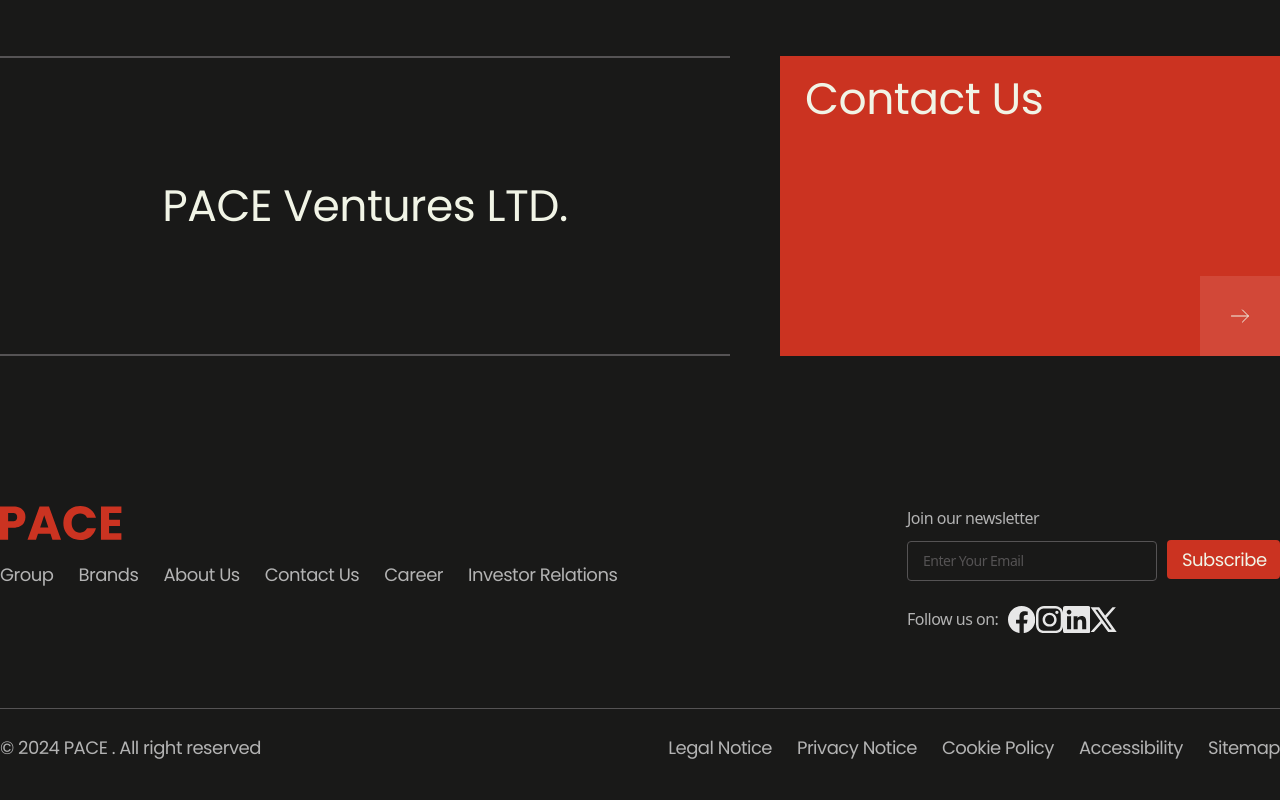
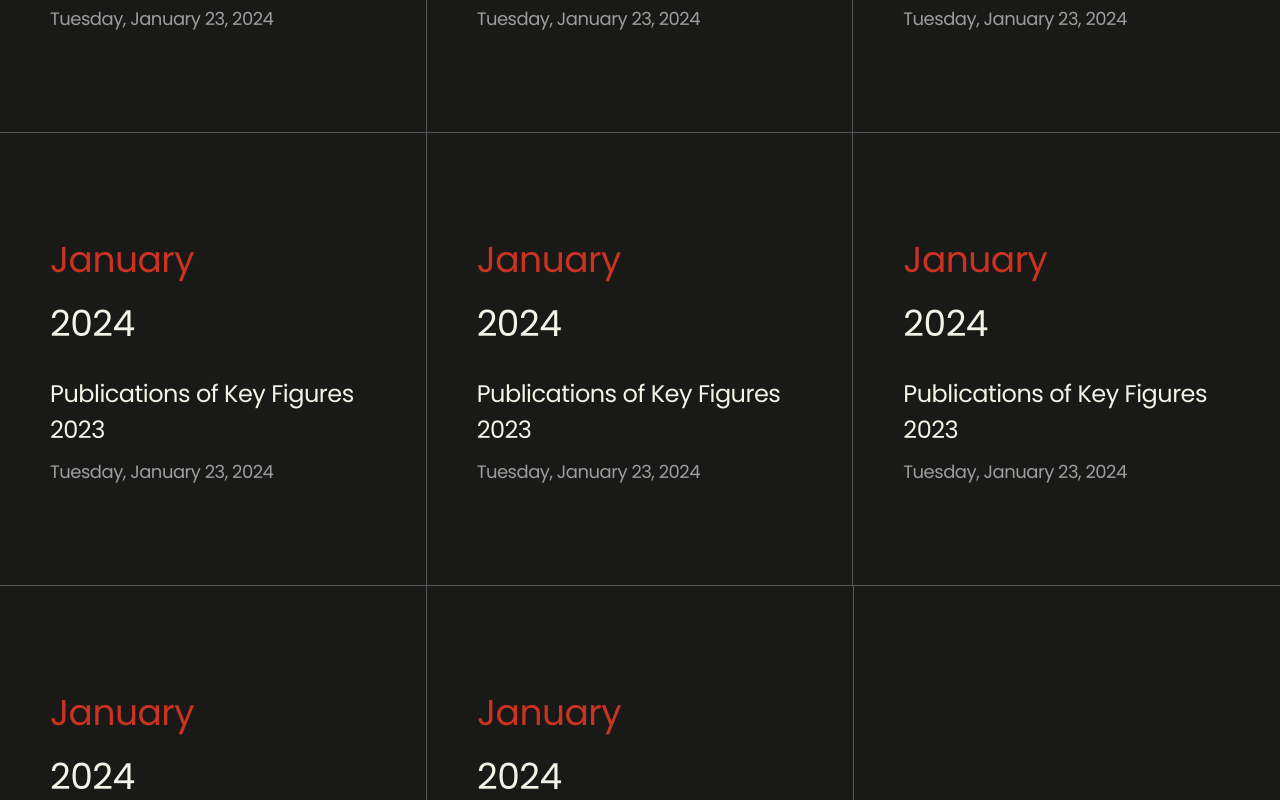
Before and after one commit to TarunRajpurohit123/pace-bussiness-website, a Next.js app in the folder pace-website/: page /investors in a window 1280 px wide. Shown: the part 2220-3020 px from the top of the page. Built offline with nearby package versions, Linux system fonts and the light colour scheme.

Commit message:
investor relation section sets on page

```diff
--- a/pace-website/src/app/globals.css
+++ b/pace-website/src/app/globals.css
@@ -971,8 +971,8 @@ option:hover {
   display: flex;
   justify-content: center;
   align-items: center;
-  border-top: 2px solid var(--gray_700);
-  border-bottom: 2px solid var(--gray_700);
+  border-top: 1px solid var(--gray_700);
+  border-bottom: 1px solid var(--gray_700);
 }
 
 .investors__left > .investors__cn {
@@ -1159,7 +1159,7 @@ option:hover {
 
 .financialCalenderCard {
   width: 42.7rem;
-  height: 42.7rem;
+  /* height: 42.7rem; */
   padding: 10rem 5rem 10rem 5rem;
 }
 
--- /dev/null
+++ b/pace-website/src/app/investors/FCard.jsx
@@ -0,0 +1,14 @@
+export default function FCard({ month, year, name, time, style }) {
+  return (
+    <>
+      <div className="financialCalenderCard" style={style}>
+        <p className="monthname">{month}</p>
+        <p className="year">{year}</p>
+        <div className="fc__main">
+          <p className="fc__main__name">{name}</p>
+          <p className="fc__main__time">{time}</p>
+        </div>
+      </div>
+    </>
+  );
+}
--- a/pace-website/src/app/investors/FinancialCalender.jsx
+++ b/pace-website/src/app/investors/FinancialCalender.jsx
@@ -1,16 +1,97 @@
+import FCard from "./FCard";
+
 export default function FinancialCalender() {
   return (
     <>
-      <section className="financialCalender page-width">
+      <section className="financialCalender page-width pt-[7.5rem] pb-[7.5rem]">
         <h1>Financial Calendar</h1>
-        <section className="financialCalenderGrid">
-          <div className="financialCalenderCard">
-            <p className="monthname">January</p>
-            <p className="year">2024</p>
-            <div className="fc__main">
-              <p className="fc__main__name">Publications of Key Figures 2023</p>
-              <p className="fc__main__time">Tuesday, January 23, 2024</p>
-            </div>
+        <section className="financialCalenderGrid mt-[5rem]">
+          <div className="flex items-center">
+            <FCard
+              style={{
+                borderTop: "1px solid var(--gray_700)",
+                borderBottom: "1px solid var(--gray_700)",
+                borderRight: "1px solid var(--gray_700)",
+              }}
+              month={"January"}
+              year={2024}
+              name={"Publications of Key Figures 2023"}
+              time={"Tuesday, January 23, 2024"}
+            />
+            <FCard
+              style={{
+                borderTop: "1px solid var(--gray_700)",
+                borderBottom: "1px solid var(--gray_700)",
+                borderRight: "1px solid var(--gray_700)",
+              }}
+              month={"January"}
+              year={2024}
+              name={"Publications of Key Figures 2023"}
+              time={"Tuesday, January 23, 2024"}
+            />
+            <FCard
+              style={{
+                borderTop: "1px solid var(--gray_700)",
+                borderBottom: "1px solid var(--gray_700)",
+              }}
+              month={"January"}
+              year={2024}
+              name={"Publications of Key Figures 2023"}
+              time={"Tuesday, January 23, 2024"}
+            />
+          </div>
+          <div className="flex items-center">
+            <FCard
+              style={{
+                borderBottom: "1px solid var(--gray_700)",
+                borderRight: "1px solid var(--gray_700)",
+              }}
+              month={"January"}
+              year={2024}
+              name={"Publications of Key Figures 2023"}
+              time={"Tuesday, January 23, 2024"}
+            />
+            <FCard
+              style={{
+                borderBottom: "1px solid var(--gray_700)",
+                borderRight: "1px solid var(--gray_700)",
+              }}
+              month={"January"}
+              year={2024}
+              name={"Publications of Key Figures 2023"}
+              time={"Tuesday, January 23, 2024"}
+            />
+            <FCard
+              style={{
+                borderBottom: "1px solid var(--gray_700)",
+              }}
+              month={"January"}
+              year={2024}
+              name={"Publications of Key Figures 2023"}
+              time={"Tuesday, January 23, 2024"}
+            />
+          </div>
+          <div className="flex items-center">
+            <FCard
+              style={{
+                borderBottom: "1px solid var(--gray_700)",
+                borderRight: "1px solid var(--gray_700)",
+              }}
+              month={"January"}
+              year={2024}
+              name={"Publications of Key Figures 2023"}
+              time={"Tuesday, January 23, 2024"}
+            />
+            <FCard
+              style={{
+                borderBottom: "1px solid var(--gray_700)",
+                borderRight: "1px solid var(--gray_700)",
+              }}
+              month={"January"}
+              year={2024}
+              name={"Publications of Key Figures 2023"}
+              time={"Tuesday, January 23, 2024"}
+            />
           </div>
         </section>
       </section>
```
